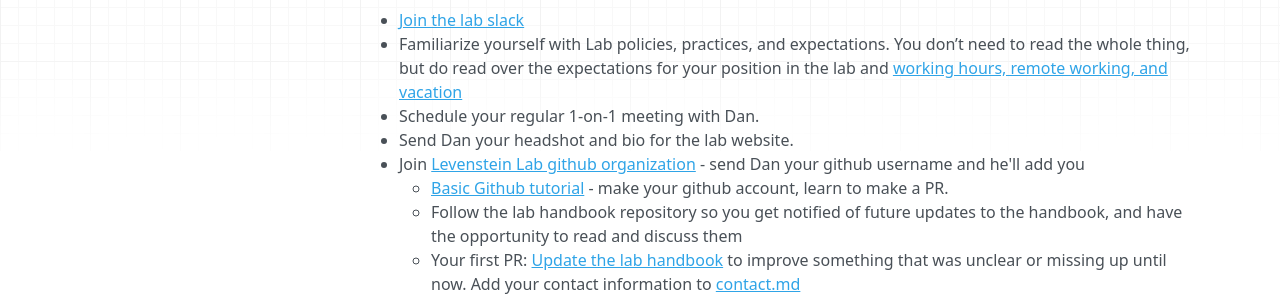
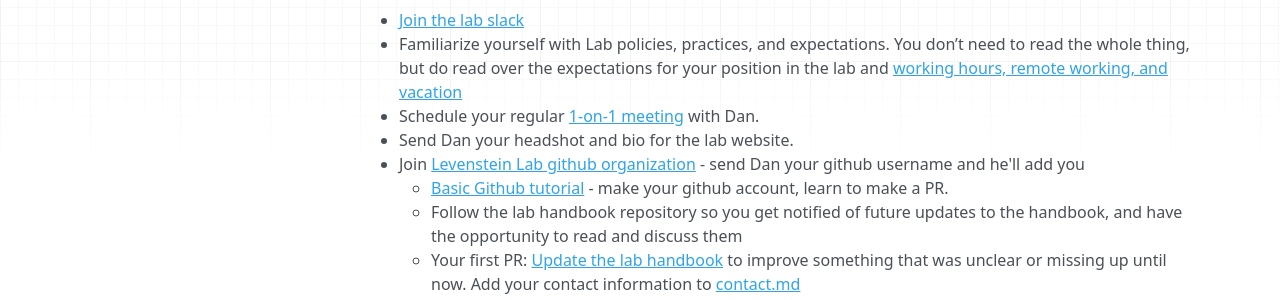
Before and after one commit to LevensteinLab/Lab-Handbook, an MkDocs documentation site: the page built from docs/onboarding.md, in a window 1280 px wide and 900 px high, scrolled down 1017 px. Shown: the part 155-455 px from the top of the window. Built offline with MkDocs 1.6.1, drawn with Linux system fonts in a browser that asks for light colours; nearby versions of some CDN libraries; part of the change alters nothing that is shown.

```diff
--- a/docs/onboarding.md
+++ b/docs/onboarding.md
@@ -38,7 +38,7 @@
 
 - [Join the lab slack](https://join.slack.com/t/levensteinlab/shared_invite/zt-3coybbilg-4v5vsK2SFpaGU~NH5QD1lA)
 - Familiarize yourself with Lab policies, practices, and expectations. You don’t need to read the whole thing, but do read over the expectations for your position in the lab and [working hours, remote working, and vacation](https://levensteinlab.github.io/Lab-Handbook/Policies/hours_remote_vacation/)
-- Schedule your regular 1-on-1 meeting with Dan.
+- Schedule your regular [1-on-1 meeting](https://levensteinlab.github.io/Lab-Handbook/Policies/meetings/) with Dan.
 - Send Dan your headshot and bio for the lab website.
 - Join [Levenstein Lab github organization](https://github.com/LevensteinLab) - send Dan your github username and he'll add you
     - [Basic Github tutorial](https://levensteinlab.github.io/Lab-Handbook/Resources/basic_github/) - make your github account, learn to make a PR.
```
